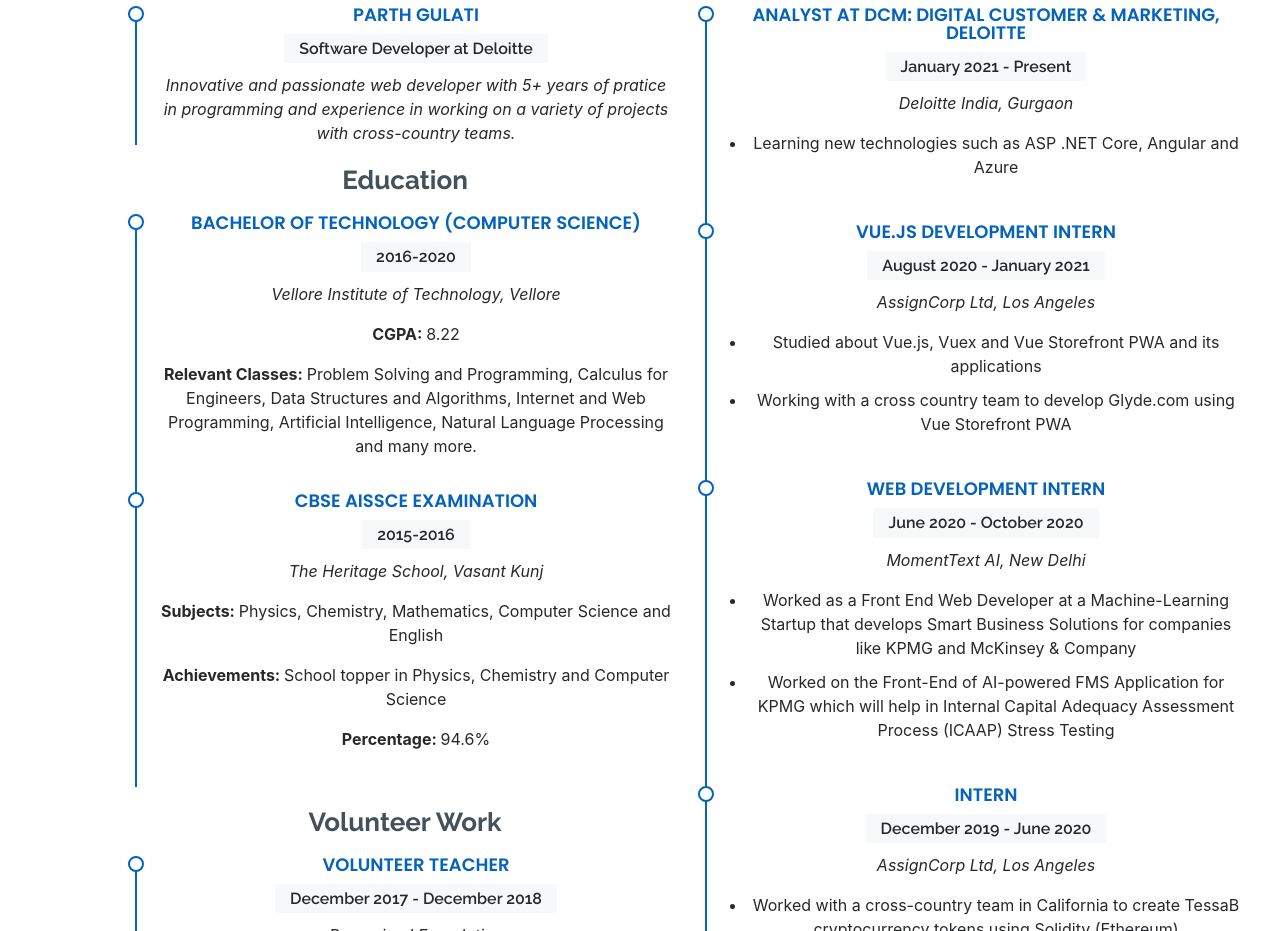
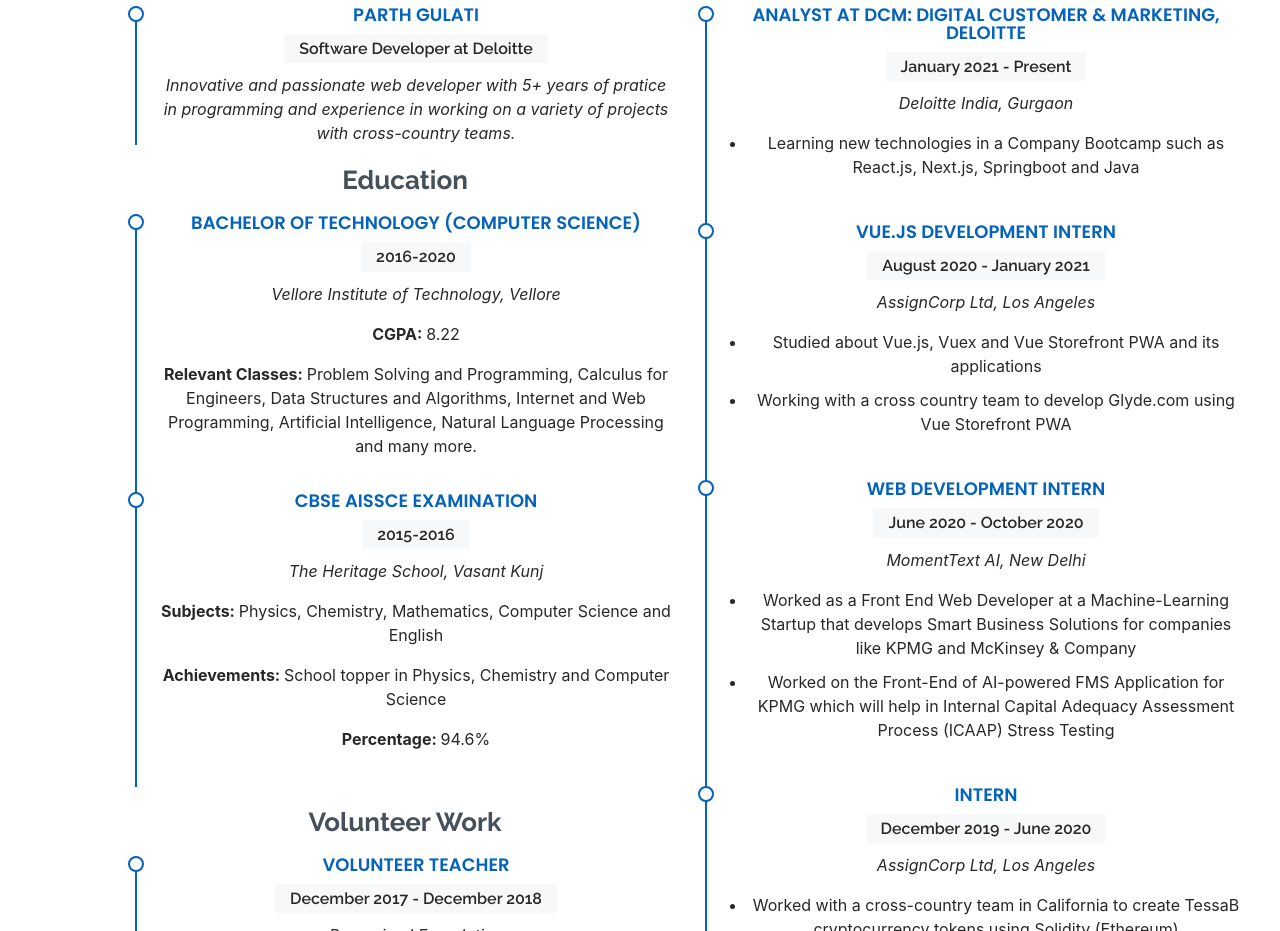
Before and after one commit to parth-gulati/parthgulati, a React (Create React App) app: page / in a window 1280 px wide. Shown: the part 2620-3551 px from the top of the page. Built offline with nearby package versions, Linux system fonts and the light colour scheme.

Commit message:
Changed company data in Resume

```diff
--- a/src/ResumeData.js
+++ b/src/ResumeData.js
@@ -143,7 +143,8 @@
     title: "ANALYST AT DCM: DIGITAL CUSTOMER & MARKETING, DELOITTE",
     period: "January 2021 - Present",
     location: "Deloitte India, Gurgaon",
-    des1: "Learning new technologies such as ASP .NET Core, Angular and Azure",
+    des1:
+      "Learning new technologies in a Company Bootcamp such as React.js, Next.js, Springboot and Java",
   },
 };
 
```
